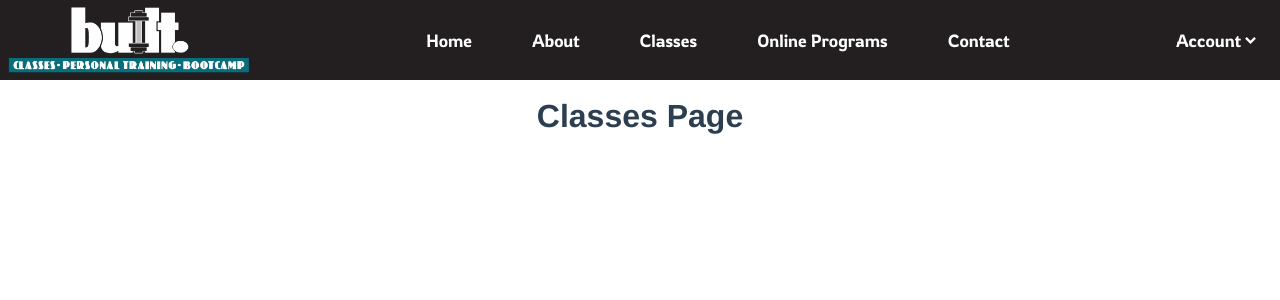
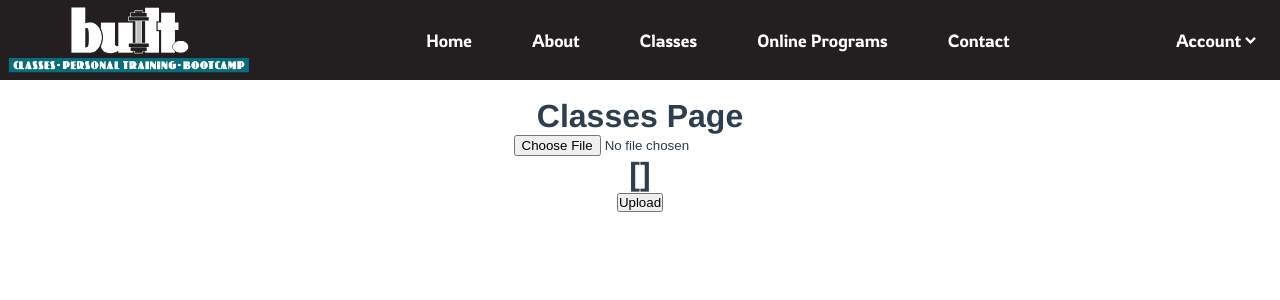
Before and after one commit to davferguson/BuiltFitnessWebApp, a Vue app in the folder frontend/: page /classes in a window 1280 px wide. Shown: the top 300 px of the page. Built offline with nearby package versions, Linux system fonts and the light colour scheme.

Commit message:
setting up a way to upload videos to s3 from front end

```diff
--- a/frontend/src/views/ClassesView.vue
+++ b/frontend/src/views/ClassesView.vue
@@ -2,13 +2,45 @@
     <div class="classes">
         <br>
         <h1>Classes Page</h1>
+        <input type="file" @change="storeFile($event.target.files)" />
+        <h1>{{ file }}</h1>
+        <button @click="uploadFile"> Upload </button>
     </div>
 </template>
 
 <script>
+    import ApiService from '@/services/ApiService';
+
     export default {
         name: 'ClassesView',
         components: {
+        },
+        data() {
+        return {
+          file: [],
+          uploadURL: ''
         }
+      },
+      methods: {
+        storeFile(currentFile) {
+            console.log(currentFile[0]);
+            this.file = currentFile[0];
+            // console.log(this.file);
+        },
+        uploadFile(){
+            ApiService.createSignedUrl(this.file.name).then(response => {
+              this.uploadURL = response.data;
+              console.log(response.data);
+          })
+          .catch(error => {
+              if(error.response != null){
+                  if (error.response.status === 401) {
+                    console.log('No  Entry');
+                  }
+              }
+
+              });
+        }
+    },
     }
 </script>
```
